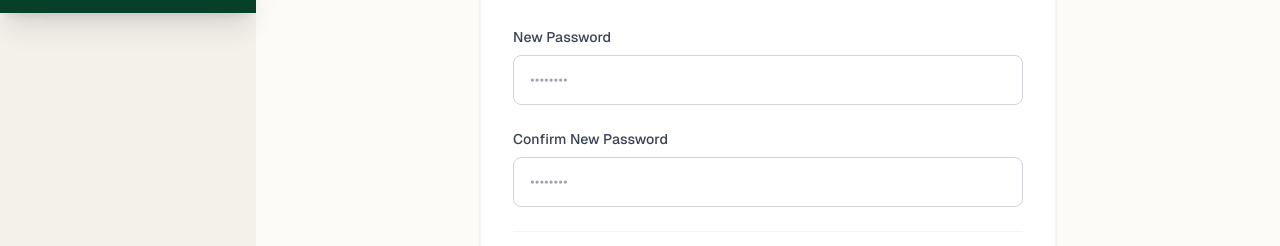
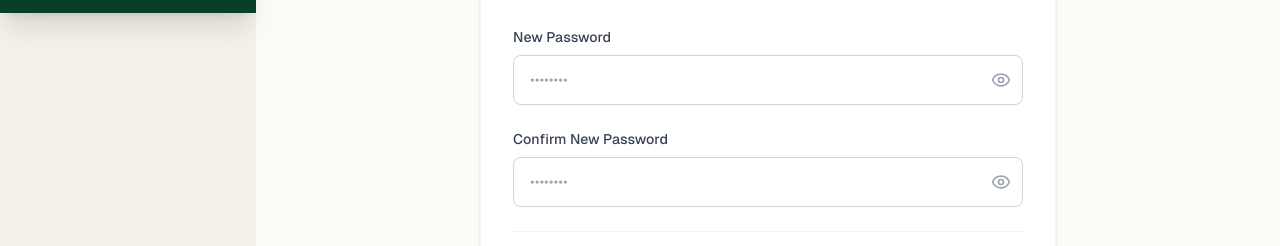
Before and after one commit to bgalvan1277/legacy-owner-portal, a Next.js app: page /portal/profile in a window 1280 px wide. Shown: the part 787-1033 px from the top of the page. Built offline with nearby package versions, Linux system fonts and the light colour scheme; no server answers.

Commit message:
feat: Add password visibility toggle to profile settings

```diff
--- a/app/portal/profile/page.tsx
+++ b/app/portal/profile/page.tsx
@@ -1,7 +1,7 @@
 "use client";
 
 import { useState, useEffect } from 'react';
-import { Loader2, Key, User, Phone, Mail } from 'lucide-react';
+import { Loader2, Key, User, Phone, Mail, Eye, EyeOff } from 'lucide-react';
 
 export default function ProfilePage() {
     // Personal Details State
@@ -18,6 +18,8 @@ export default function ProfilePage() {
     const [confirmPassword, setConfirmPassword] = useState('');
     const [loadingPassword, setLoadingPassword] = useState(false);
     const [passwordMessage, setPasswordMessage] = useState<{ type: 'success' | 'error', text: string } | null>(null);
+    const [showNewPassword, setShowNewPassword] = useState(false);
+    const [showConfirmNewPassword, setShowConfirmNewPassword] = useState(false);
 
     // Fetch User Details on Mount
     useEffect(() => {
@@ -215,27 +217,45 @@ export default function ProfilePage() {
                 <form onSubmit={handleUpdatePassword} className="space-y-6">
                     <div>
                         <label className="block text-sm font-medium text-gray-700 mb-2">New Password</label>
+                        <div className="relative">
                             <input
-                            type="password"
+                                type={showNewPassword ? "text" : "password"}
                                 required
                                 value={password}
                                 onChange={(e) => setPassword(e.target.value)}
-                            className="w-full px-4 py-3 rounded-lg border border-gray-300 text-gray-900 focus:ring-2 focus:ring-brand-gold focus:border-transparent outline-none transition-all"
+                                className="w-full px-4 py-3 rounded-lg border border-gray-300 text-gray-900 focus:ring-2 focus:ring-brand-gold focus:border-transparent outline-none transition-all pr-10"
                                 placeholder="••••••••"
                                 minLength={6}
                             />
+                            <button
+                                type="button"
+                                onClick={() => setShowNewPassword(!showNewPassword)}
+                                className="absolute right-3 top-1/2 -translate-y-1/2 text-gray-400 hover:text-gray-600 focus:outline-none"
+                            >
+                                {showNewPassword ? <EyeOff size={20} /> : <Eye size={20} />}
+                            </button>
+                        </div>
                     </div>
 
                     <div>
                         <label className="block text-sm font-medium text-gray-700 mb-2">Confirm New Password</label>
+                        <div className="relative">
                             <input
-                            type="password"
+                                type={showConfirmNewPassword ? "text" : "password"}
                                 required
                                 value={confirmPassword}
                                 onChange={(e) => setConfirmPassword(e.target.value)}
-                            className="w-full px-4 py-3 rounded-lg border border-gray-300 text-gray-900 focus:ring-2 focus:ring-brand-gold focus:border-transparent outline-none transition-all"
+                                className="w-full px-4 py-3 rounded-lg border border-gray-300 text-gray-900 focus:ring-2 focus:ring-brand-gold focus:border-transparent outline-none transition-all pr-10"
                                 placeholder="••••••••"
                             />
+                            <button
+                                type="button"
+                                onClick={() => setShowConfirmNewPassword(!showConfirmNewPassword)}
+                                className="absolute right-3 top-1/2 -translate-y-1/2 text-gray-400 hover:text-gray-600 focus:outline-none"
+                            >
+                                {showConfirmNewPassword ? <EyeOff size={20} /> : <Eye size={20} />}
+                            </button>
+                        </div>
                     </div>
 
                     <div className="pt-4 border-t border-gray-100 text-right">
```
Lines whose indentation alone changed are shown as unchanged.
